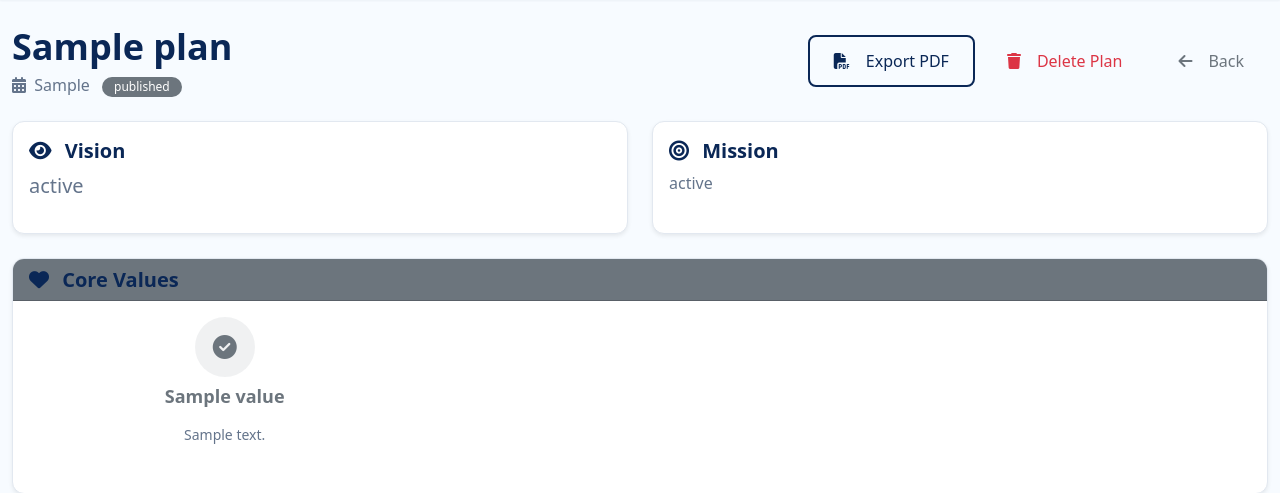
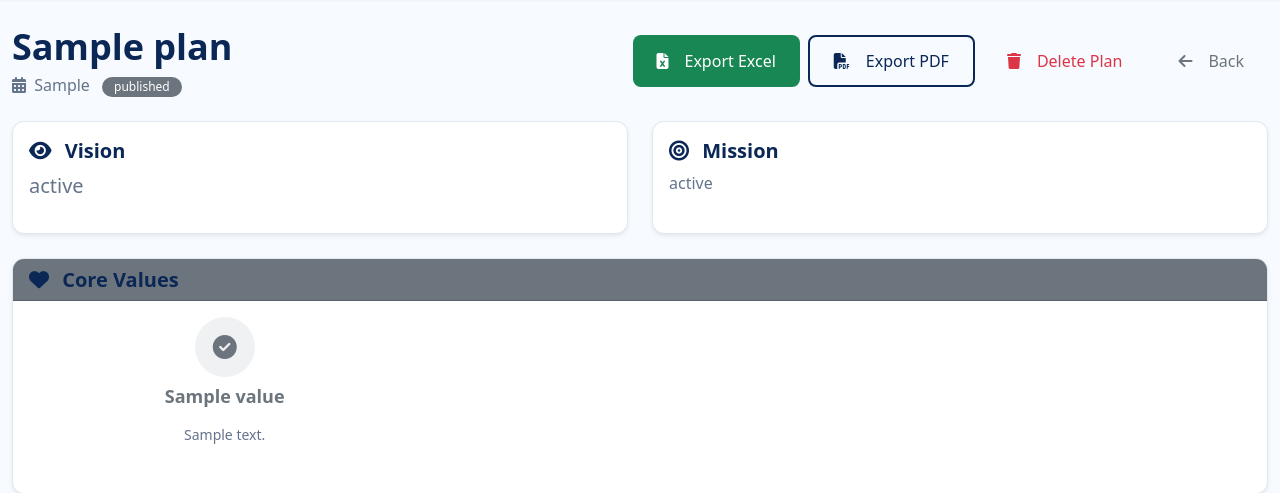
Before and after one commit to Omar-Shaheen-2001/Mcidia_ai, a Flask app: template templates/strategic_planning/dashboard.html in a window 1280 px wide. Shown: the part 89-582 px from the top of the page. Run offline with Flask 3, Linux system fonts and the light colour scheme; the template is opened without the code that fills it: most values are stand-ins (such as "Sample title", 1, 10 or a date in 2020); some libraries are stand-ins or nearby versions.

Commit message:
Add button to export strategic planning progress to Excel
Add an Excel export button to the strategic planning dashboard page, allowing users to download project progress reports.

Replit-Commit-Author: Agent
Replit-Commit-Session-Id: 7ee768ab-58ad-4b22-a429-f137f2ebf147
Replit-Commit-Checkpoint-Type: intermediate_checkpoint
Replit-Commit-Event-Id: 0d14bac5-a4d3-4a6c-9bd2-60834ae4178c
Replit-Commit-Screenshot-Url: https://storage.googleapis.com/screenshot-production-us-central1/d73acdb3-c850-41f1-9aa9-431d1ab13f5f/7ee768ab-58ad-4b22-a429-f137f2ebf147/JX8YoLt

```diff
--- a/templates/strategic_planning/dashboard.html
+++ b/templates/strategic_planning/dashboard.html
@@ -18,6 +18,10 @@
                 </p>
             </div>
             <div class="d-flex gap-2 flex-wrap">
+                <a href="{{ url_for('strategic_planning_ai.export_excel', plan_id=plan.id) }}" class="btn btn-success">
+                    <i class="fas fa-file-excel me-2"></i>
+                    {{ 'تصدير Excel' if lang == 'ar' else 'Export Excel' }}
+                </a>
                 <a href="{{ url_for('strategic_planning_ai.export_pdf', plan_id=plan.id) }}" class="btn btn-outline-primary">
                     <i class="fas fa-file-pdf me-2"></i>
                     {{ 'تصدير PDF' if lang == 'ar' else 'Export PDF' }}
```
